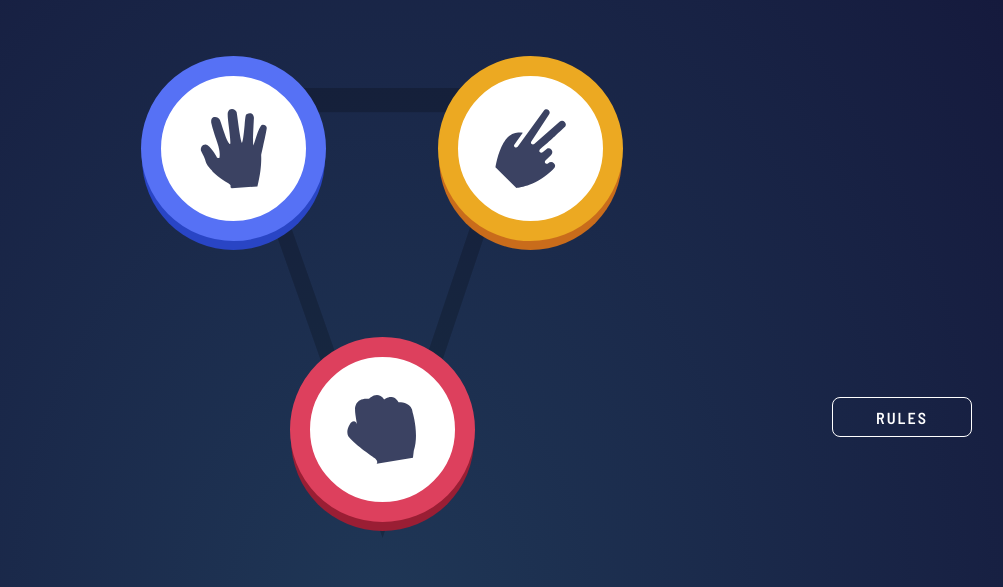
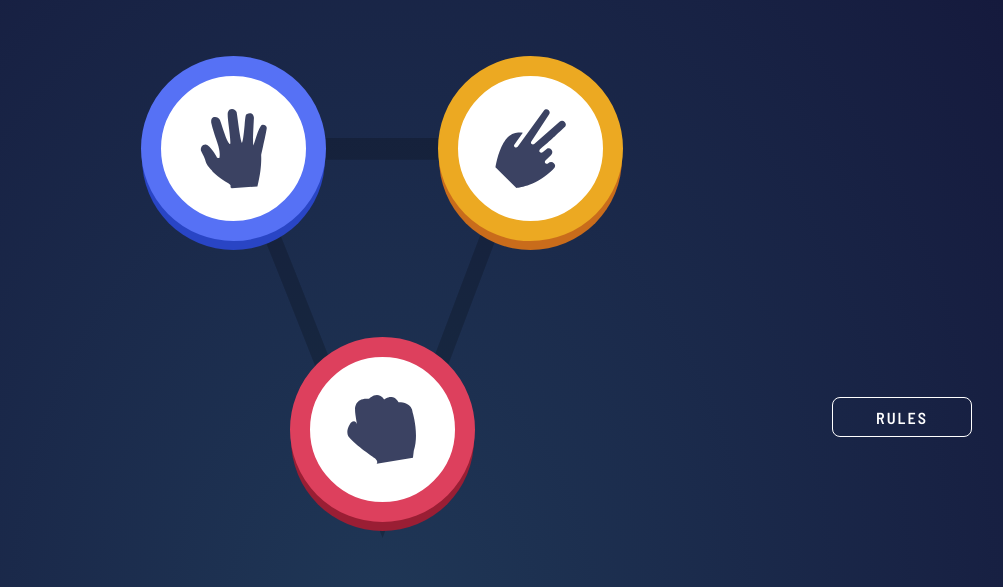
Before and after one commit to hannah-saurusrex/rock-paper-scissors, a website: page app/index.html in a window 1280 px wide. Shown: the part 213-800 px from the top of the page, without its empty margins (258-1261 px from the left). Drawn offline with Linux system fonts and the light colour scheme.

Commit message:
refined image spacing

```diff
--- a/app/assets/styles/modules/_game.css
+++ b/app/assets/styles/modules/_game.css
@@ -24,7 +24,7 @@
 .pentagon img {
 	align-items: flex-start;
 	display: flex;
-	margin-top: -450px;
+	margin-top: -400px;
 }
 
 .wrapper-paper img,
```
